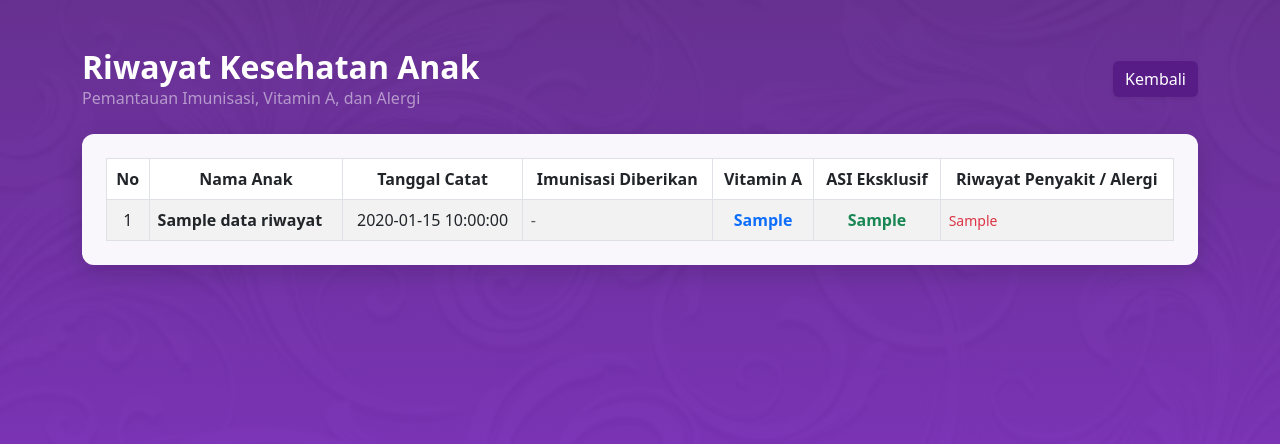
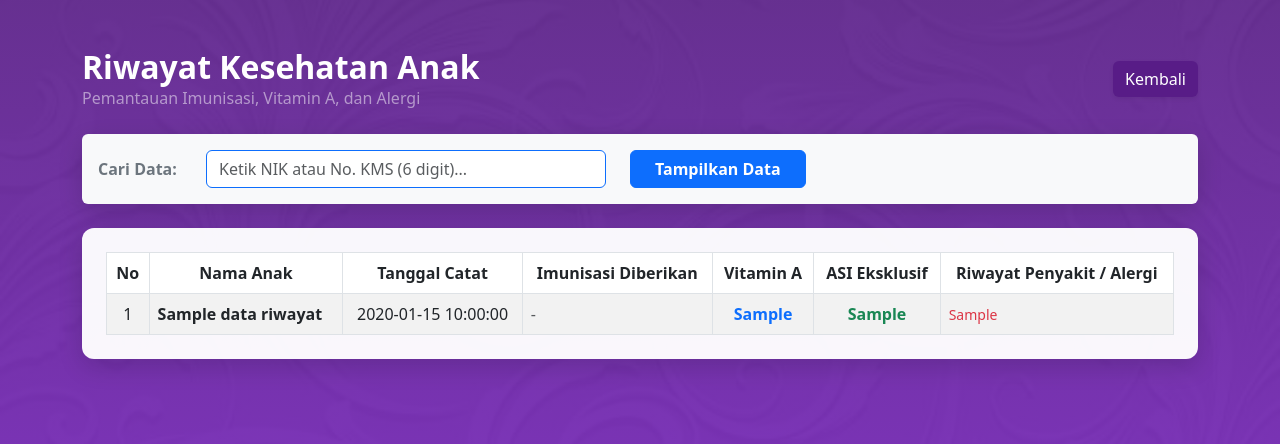
Before and after one commit to R4annnn1231/MIKADO, a Flask app: template templates/ui_riwayat.html in a window 1280 px wide. Shown: the top 444 px of the page. Run offline with Flask 3, Linux system fonts and the light colour scheme; the template is opened without the code that fills it: most values are stand-ins (such as "Sample title", 1, 10 or a date in 2020).

Commit message:
Update ui_riwayat.html

```diff
--- a/templates/ui_riwayat.html
+++ b/templates/ui_riwayat.html
@@ -24,7 +24,6 @@
         .btn-ungu:hover { background-color: #4c1d95; color: white; }
         .badge-imunisasi { background-color: #17a2b8; font-weight: normal; margin-right: 3px; margin-bottom: 3px; display: inline-block;}
 
-        /* CSS Khusus Mode Cetak Laporan (PDF / Print) */
         @media print {
             body { background: white !important; padding: 0 !important; }
             .btn, .d-print-none, form, .modal { display: none !important; }
@@ -36,7 +35,6 @@
 </head>
 <body>
     <div class="container py-5">
-        <!-- HEADER & TOMBOL AKSI -->
         <div class="d-flex justify-content-between align-items-center mb-4 flex-wrap gap-2">
             <div>
                 <h2 class="text-white fw-bold mb-0">Riwayat Kesehatan Anak</h2>
@@ -53,7 +51,6 @@
             </div>
         </div>
 
-        <!-- FLASH MESSAGES -->
         {% with messages = get_flashed_messages(with_categories=true) %}
           {% if messages %}
             {% for category, message in messages %}
@@ -65,7 +62,33 @@
           {% endif %}
         {% endwith %}
 
-        <!-- AREA TABEL RIWAYAT KESEHATAN -->
+        <!-- SEARCH BAR ADMIN / ORTU -->
+        <div class="card border-0 mb-4 d-print-none">
+            <div class="card-body bg-light rounded">
+                <form method="GET" action="" class="d-flex align-items-center flex-wrap gap-2">
+                    <label class="fw-bold text-secondary" style="min-width: 100px;">
+                        {% if role == 'ortu' %}Pilih Anak:{% else %}Cari Data:{% endif %}
+                    </label>
+                    {% if role == 'ortu' %}
+                        <select name="cari" class="form-select me-3" style="max-width: 400px;" required>
+                            <option value="">-- Pilih Anak Anda --</option>
+                            {% for anak in daftar_anak %}
+                            <option value="{{ anak.nik_anak }}" {% if request.args.get('cari') == anak.nik_anak %}selected{% endif %}>
+                                {{ anak.nama_lengkap }}
+                            </option>
+                            {% endfor %}
+                        </select>
+                    {% else %}
+                        <input type="text" name="cari" class="form-control me-3 border-primary" placeholder="Ketik NIK atau No. KMS (6 digit)..." value="{{ request.args.get('cari', '') }}" style="max-width: 400px;" required>
+                    {% endif %}
+                    <button type="submit" class="btn btn-primary px-4 fw-bold">Tampilkan Data</button>
+                    {% if role == 'admin' and request.args.get('cari') %}
+                        <a href="?" class="btn btn-outline-secondary">Reset</a>
+                    {% endif %}
+                </form>
+            </div>
+        </div>
+
         <div class="card border-0">
             <div class="card-body p-4">
                 <div class="table-responsive">
@@ -102,10 +125,8 @@
                                     <td class="text-center fw-bold text-primary">{{ d.vitamin_a }}</td>
                                     <td class="text-center fw-bold text-success">{{ d.asi_eksklusif }}</td>
                                     <td class="small text-danger fw-medium">{{ d.catatan_penyakit if d.catatan_penyakit else '-' }}</td>
-
                                     {% if role == 'admin' %}
                                     <td class="text-center d-print-none">
-                                        <!-- Anda bisa menambahkan rute delete_riwayat di app.py nanti -->
                                         <a href="#" class="btn btn-sm btn-outline-danger" onclick="return confirm('Hapus data ini?')">🗑️ Hapus</a>
                                     </td>
                                     {% endif %}
@@ -113,7 +134,7 @@
                                 {% endfor %}
                             {% else %}
                                 <tr>
-                                    <td colspan="8" class="text-center text-muted py-4">Belum ada riwayat kesehatan yang dicatat.</td>
+                                    <td colspan="8" class="text-center text-muted py-4">{% if role == 'admin' %}Silakan cari data anak melalui form di atas.{% else %}Belum ada riwayat kesehatan yang tercatat.{% endif %}</td>
                                 </tr>
                             {% endif %}
                         </tbody>
@@ -132,18 +153,13 @@
                     <h5 class="modal-title fw-bold">Tambah Riwayat Kesehatan Anak</h5>
                     <button type="button" class="btn-close btn-close-white" data-bs-dismiss="modal" aria-label="Close"></button>
                 </div>
-                <!-- SUDAH DIPERBAIKI DI SINI: action mengarah ke 'riwayat' -->
                 <form method="POST" action="{{ url_for('riwayat') }}">
                     <div class="modal-body">
                         <div class="row mb-3">
                             <div class="col-md-6">
-                                <label class="form-label fw-bold">Pilih Anak</label>
-                                <select class="form-select" name="nik_anak" required>
-                                    <option value="">-- Silakan Pilih Anak --</option>
-                                    {% for a in daftar_anak %}
-                                    <option value="{{ a.nik_anak }}">{{ a.nama_lengkap }}</option>
-                                    {% endfor %}
-                                </select>
+                                <label class="form-label fw-bold">Identitas Anak (NIK atau No. KMS 6 Digit)</label>
+                                <input type="text" class="form-control border-primary" name="nik_anak" placeholder="Ketik NIK atau No. KMS..." required autocomplete="off">
+                                <small class="text-muted">Sistem otomatis mengenali anak berdasarkan NIK / No. KMS.</small>
                             </div>
                             <div class="col-md-6">
                                 <label class="form-label fw-bold">Tanggal Pencatatan</label>
@@ -209,7 +225,7 @@
                             <div class="col-md-6">
                                 <label class="form-label fw-bold">Lulus ASI Eksklusif (0-6 Bulan)?</label>
                                 <select class="form-select" name="asi_eksklusif">
-                                    <option value="Proses">Masih Proses (< 6 Bulan)</option>
+                                    <option value="Proses">Masih Proses (&lt; 6 Bulan)</option>
                                     <option value="Ya">Ya, Lulus ASI Eksklusif</option>
                                     <option value="Tidak">Tidak Lulus / Susu Formula</option>
                                 </select>
@@ -218,7 +234,7 @@
 
                         <div class="mb-3">
                             <label class="form-label fw-bold">Riwayat Penyakit / Alergi / Rawat Inap</label>
-                            <textarea class="form-control" name="catatan_penyakit" rows="3" placeholder="Tuliskan jika anak memiliki alergi (misal: alergi susu sapi, telur) atau pernah rawat inap... (Kosongkan jika tidak ada)"></textarea>
+                            <textarea class="form-control" name="catatan_penyakit" rows="3" placeholder="Tuliskan jika anak memiliki alergi atau pernah rawat inap..."></textarea>
                         </div>
                     </div>
                     <div class="modal-footer">
```
